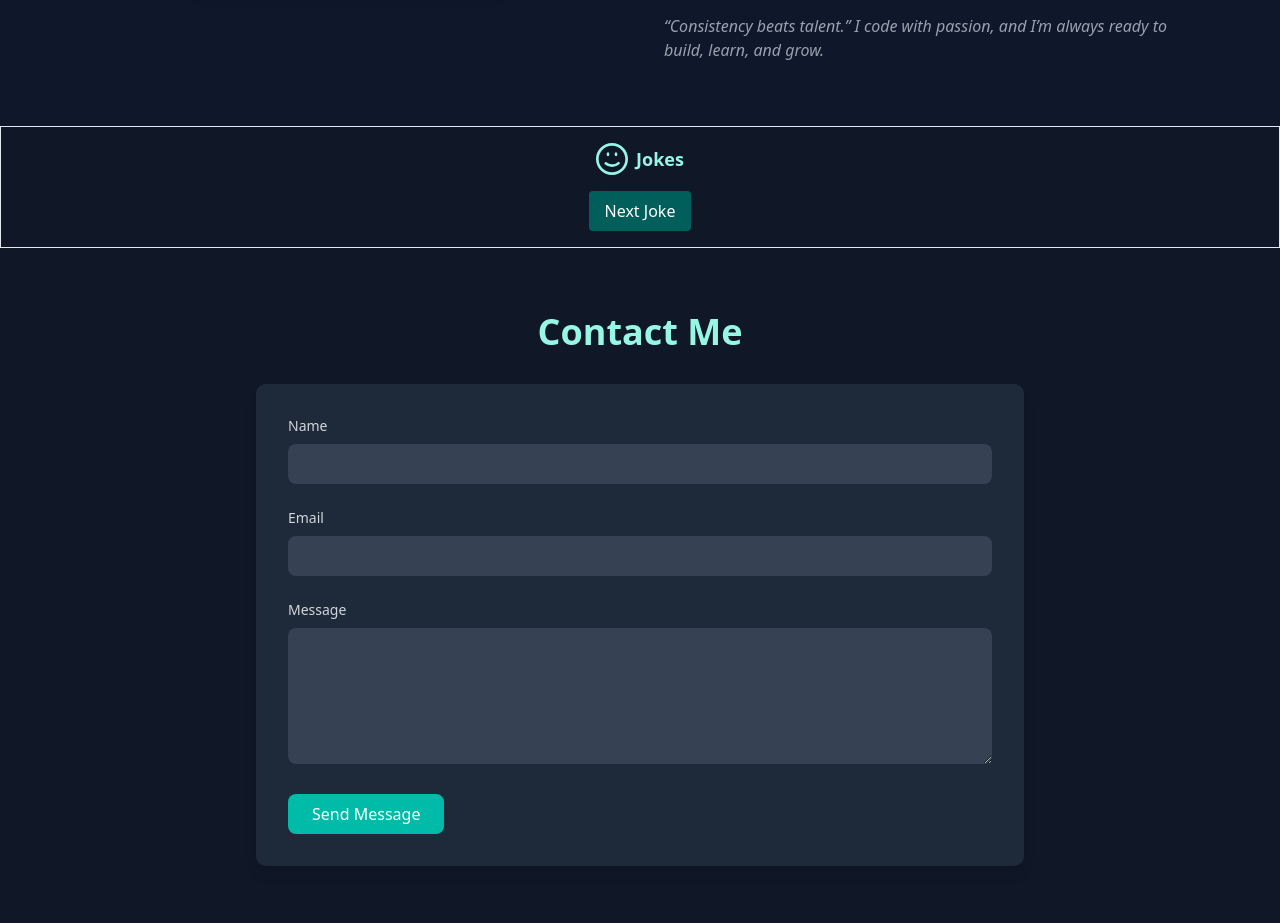
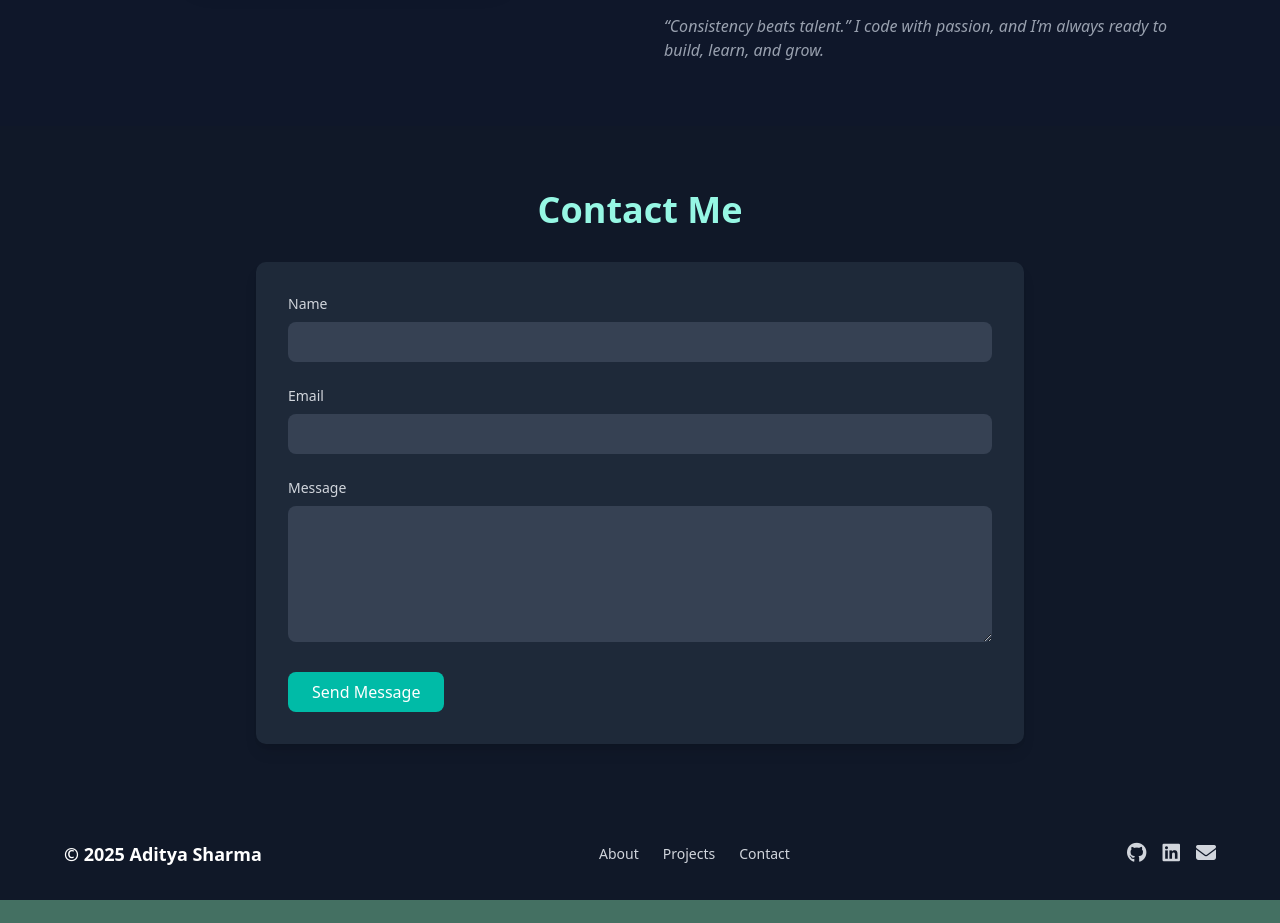
Before and after one commit to imadityaxd/portfolio-xd, a React (Vite) app in the folder frontend/: page / in a window 1280 px wide. Shown: the part 3060-3983 px from the top of the page. After the commit the page ends 3960 px from the top, so only its background shows below. Built offline with nearby package versions, Linux system fonts and the light colour scheme; no server answers.

Commit message:
removed jokes

```diff
--- a/frontend/src/App.jsx
+++ b/frontend/src/App.jsx
@@ -7,7 +7,6 @@ import About from './components/About'
 import Contact from './components/Contact'
 import Footer from './components/Footer'
 import Services from './components/Services'
-import Jokes from './components/Jokes'
 import './App.css'
 
 
@@ -22,7 +21,6 @@ function App() {
     <Services/>
     <Skills/>
     <About/>
-    <Jokes/>
     <Contact/>
     <Footer/>
     </>
--- a/frontend/src/components/Jokes.jsx
+++ /dev/null
@@ -1,89 +0,0 @@
-import { useState, useEffect } from 'react';
-import axios from 'axios';
-
-function Jokes() {
-  const [jokes, setJokes] = useState([]);
-  const [currentIndex, setCurrentIndex] = useState(0);
-  const [loadingInitial, setLoadingInitial] = useState(false); // Loading for first fetch
-  const [loadingNext, setLoadingNext] = useState(false);       // Loading for "Next Joke"
-
-  useEffect(() => {
-    setLoadingInitial(true);
-
-    axios.get('/api/jokes')
-      .then((response) => {
-        setJokes(response.data);
-      })
-      .catch((error) => {
-        console.log("Error fetching jokes:", error);
-      })
-      .finally(() => {
-        setLoadingInitial(false);
-      });
-  }, []);
-
-  const showNextJoke = () => {
-    if (jokes.length === 0) return;
-
-    setLoadingNext(true);
-
-    // Simulate loading delay (e.g., 600ms)
-    setTimeout(() => {
-      setCurrentIndex((prevIndex) => (prevIndex + 1) % jokes.length);
-      setLoadingNext(false);
-    }, 600);
-  };
-
-  return (
-    <section className='border p-4 flex flex-col items-center gap-4 bg-gray-900'>
-      <div className="flex items-center gap-2">
-  <svg
-    xmlns="http://www.w3.org/2000/svg"
-    fill="currentColor"
-    viewBox="0 0 24 24"
-    className="w-8 h-8 text-teal-200"
-  >
-    <path d="M12 0C5.375 0 0 5.375 0 12s5.375 12 12 12 12-5.375 12-12S18.625 0 12 0zm0 22C6.486 22 2 17.514 2 12S6.486 2 12 2s10 4.486 10 10-4.486 10-10 10z" />
-    <path d="M15 10c.552 0 1-.672 1-1.5S15.552 7 15 7s-1 .672-1 1.5.448 1.5 1 1.5zm-6 0c.552 0 1-.672 1-1.5S9.552 7 9 7 8 7.672 8 8.5 8.448 10 9 10zM6.594 14.594a1 1 0 0 0-.031 1.407A7.944 7.944 0 0 0 12 18a7.944 7.944 0 0 0 5.438-1.999 1 1 0 1 0-1.344-1.469A5.95 5.95 0 0 1 12 16a5.95 5.95 0 0 1-4.094-1.594 1 1 0 0 0-1.312.188z" />
-  </svg>
-  <span className="text-lg font-bold text-teal-200">Jokes</span>
-</div>
-
-
-      {loadingInitial ? (
-        <p className='text-gray-500'>Loading jokes...</p>
-      ) : (
-        jokes.length > 0 && (
-          <div className='text-center'>
-            <h3 className='text-md font-semibold text-white'>{jokes[currentIndex].setup}</h3>
-            <p className='text-md text-gray-200'>" {jokes[currentIndex].punchline} "</p>
-          </div>
-        )
-      )}
-
-      <button
-        onClick={showNextJoke}
-        disabled={loadingNext || loadingInitial}
-        className={`bg-teal-800 text-white px-4 py-2 rounded transition flex items-center justify-center gap-2 ${
-          (loadingNext || loadingInitial)
-            ? 'opacity-50 cursor-not-allowed'
-            : 'hover:bg-teal-600'
-        }`}
-      >
-        {loadingNext ? (
-          <>
-            <svg className="animate-spin h-4 w-4 text-white" xmlns="http://www.w3.org/2000/svg" fill="none" viewBox="0 0 24 24">
-              <circle className="opacity-25" cx="12" cy="12" r="10" stroke="currentColor" strokeWidth="4" />
-              <path className="opacity-75" fill="currentColor" d="M4 12a8 8 0 018-8V0C5.373 0 0 5.373 0 12h4z" />
-            </svg>
-            Loading...
-          </>
-        ) : (
-          'Next Joke'
-        )}
-      </button>
-    </section>
-  );
-}
-
-export default Jokes;
```
